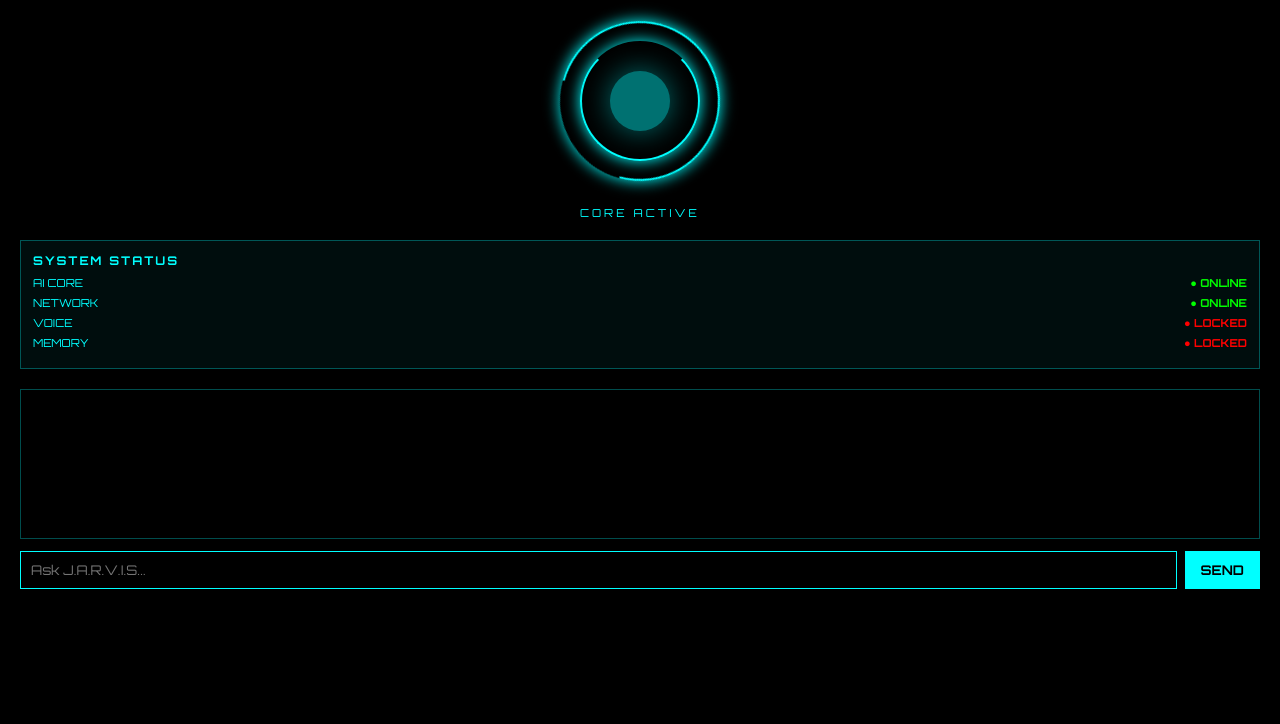
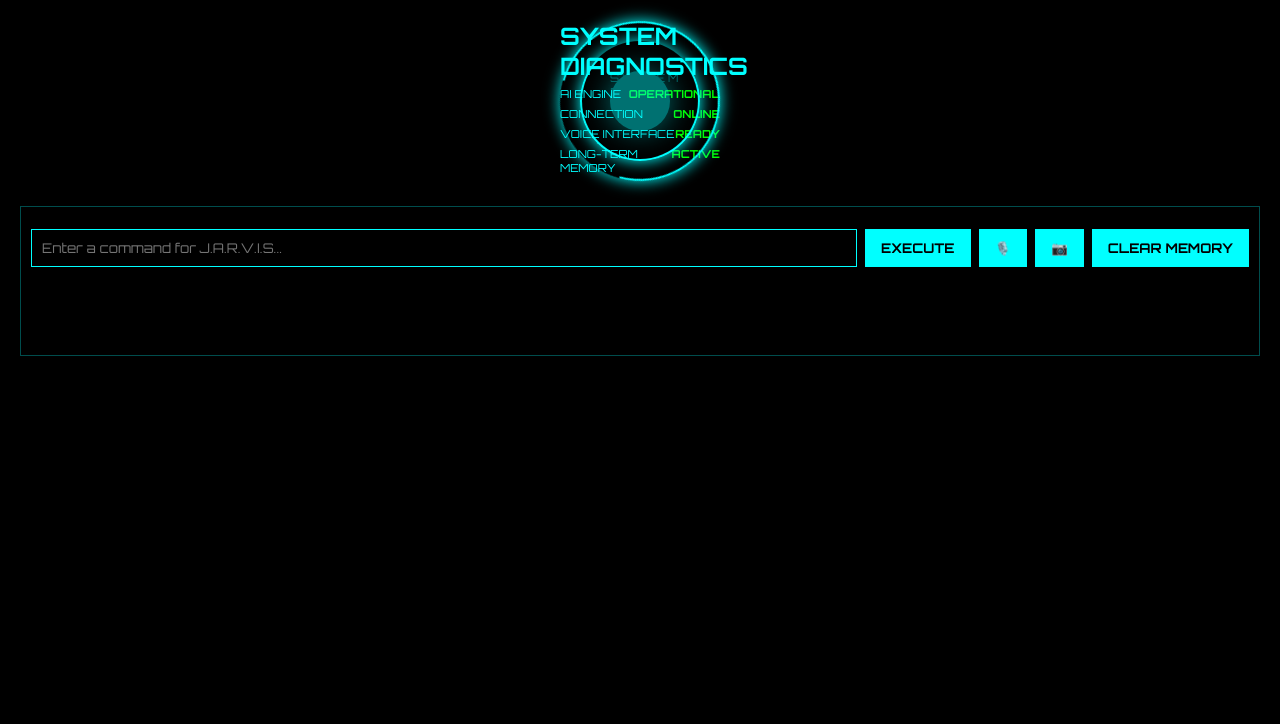
Before and after one commit to munisekharuggumudi630-arch/Jarvis-mobile-edition, a plain HTML site: page Frontend/index.html in a window 1280 px wide. Shown: the part 76-800 px from the top of the page. Drawn offline with Linux system fonts and the light colour scheme.

Commit message:
Update index.html

```diff
--- a/Frontend/index.html
+++ b/Frontend/index.html
@@ -11,46 +11,74 @@
 
   <header>
     <h1>J.A.R.V.I.S</h1>
-    <p>MOBILE EDITION</p>
+    <p>PERSONAL AI ASSISTANT</p>
   </header>
 
   <div class="core">
+
     <div class="ring r1"></div>
     <div class="ring r2"></div>
-    <div class="center"></div>
-  </div>
 
-  <p class="core-text">CORE ACTIVE</p>
+    <div class="center">
+      <div class="core-text">SYSTEM READY</div>
+    </div>
 
-  <div class="status">
-    <h2>SYSTEM STATUS</h2>
+    <h2>SYSTEM DIAGNOSTICS</h2>
 
     <div class="row">
-      <span>AI CORE</span>
-      <b class="on">● ONLINE</b>
+      <span>AI ENGINE</span>
+      <b class="on">OPERATIONAL</b>
     </div>
 
     <div class="row">
-      <span>NETWORK</span>
-      <b class="on">● ONLINE</b>
+      <span>CONNECTION</span>
+      <b class="on">ONLINE</b>
     </div>
 
     <div class="row">
-      <span>VOICE</span>
-      <b class="off">● LOCKED</b>
+      <span>VOICE INTERFACE</span>
+      <b class="on">READY</b>
     </div>
 
     <div class="row">
-      <span>MEMORY</span>
-      <b class="off">● LOCKED</b>
+      <span>LONG-TERM MEMORY</span>
+      <b class="on">ACTIVE</b>
     </div>
+
   </div>
 
-  <div class="chat" id="chat"></div>
+  <div class="chat" id="chat">
+    <div class="input-area">
+      <input
+        id="msg"
+        placeholder="Enter a command for J.A.R.V.I.S..."
+      >
 
-  <div class="input-area">
-    <input id="msg" placeholder="Ask J.A.R.V.I.S...">
-    <button id="send">SEND</button>
+      <button id="send">EXECUTE</button>
+
+      <button
+        id="mic-btn"
+        aria-label="Activate voice input">
+        🎙️
+      </button>
+
+      <button
+        id="cam-btn"
+        aria-label="Analyze image">
+        📷
+      </button>
+
+      <button id="clear-btn">
+        CLEAR MEMORY
+      </button>
+
+      <input
+        id="img-input"
+        type="file"
+        accept="image/*"
+        style="display:none"
+      >
+    </div>
   </div>
 
   <script src="script.js"></script>
```
